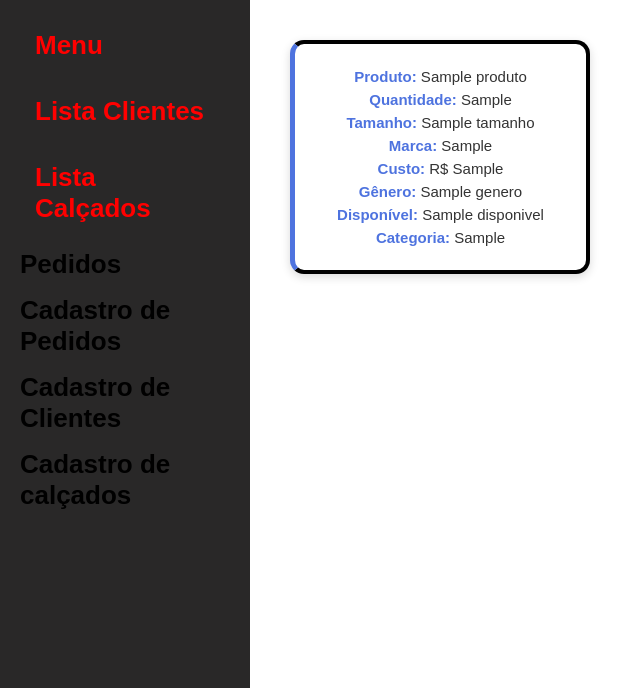
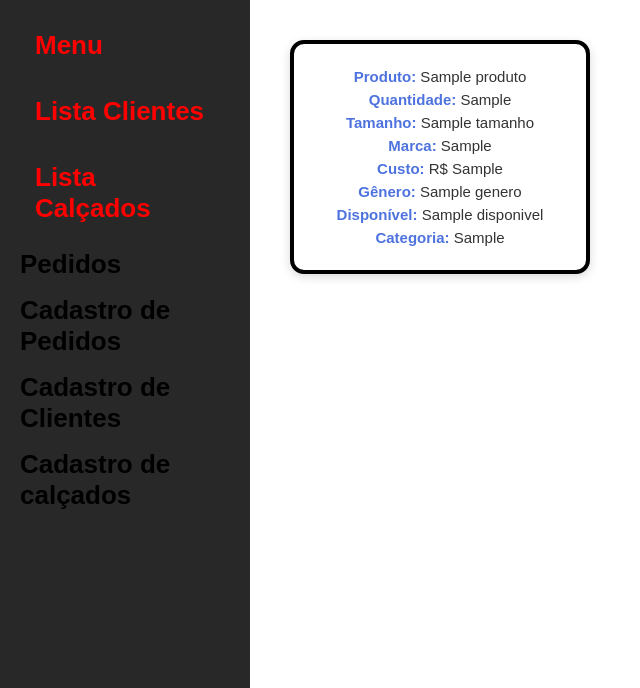
Before and after one commit to Christian985/Projeto_final, a Flask app: page /produtos in a window 1280 px wide. Shown: the part 112-800 px from the top of the page, without its empty margins (0-640 px from the left). Run offline with Flask 3, Linux system fonts and the light colour scheme; a database or web service that is not in the repository returns one stand-in record (values such as "Sample title"); data that the repository does not hold is empty.

Commit message:
inicio aplicação web

```diff
--- a/static/estilo.css
+++ b/static/estilo.css
@@ -214,7 +214,6 @@ textarea {
     border-radius: 14px;
     box-shadow: 0px 3px 10px rgba(0,0,0,0.15);
     transition: 0.3s ease;
-    border-left: 5px solid #4e73df;
 }
 
 .card:hover {
```
Also changed, not shown: templates/lista_calcados.html (+0 -50 lines).
